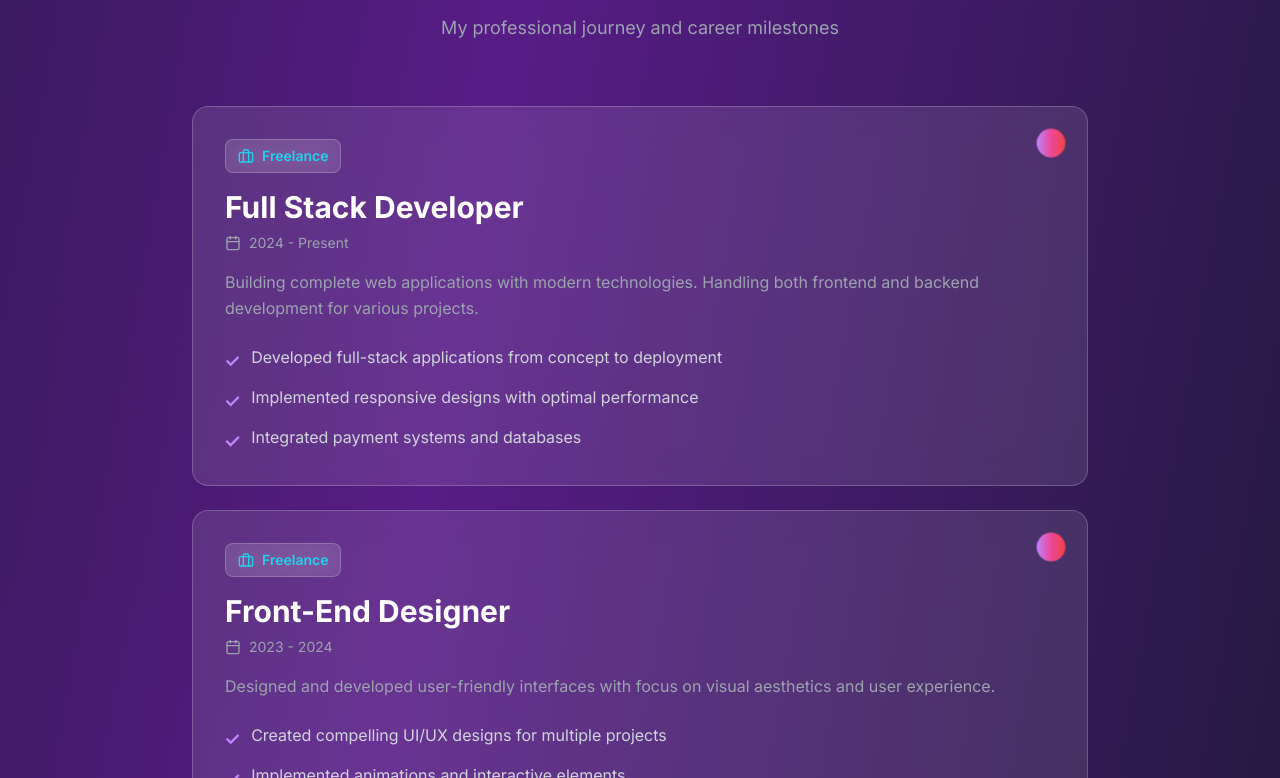
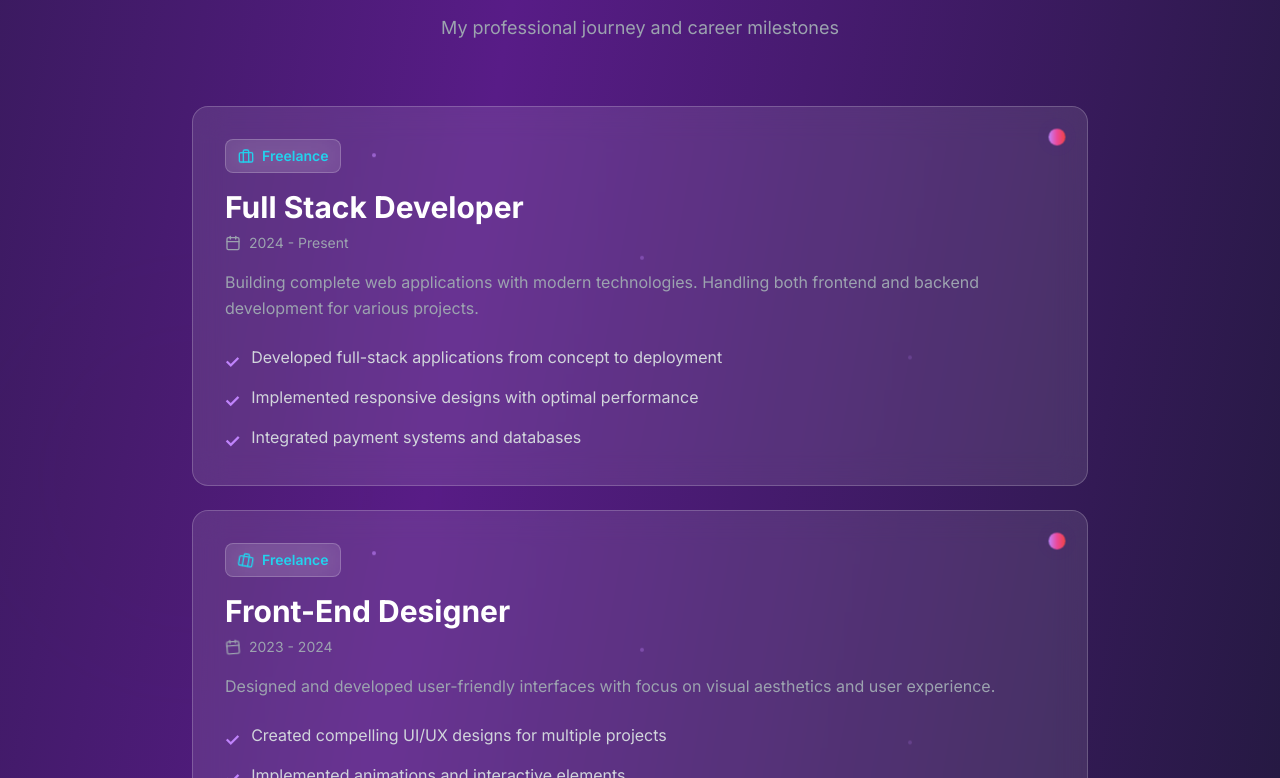
Before and after one commit to L0renZ121/L0renZ121.github.io, a Next.js app: page / in a window 1280 px wide. Shown: the part 4322-5100 px from the top of the page. Built offline with nearby package versions, Linux system fonts and the light colour scheme.

Commit message:
Enhance Experience section with animated background, border glow, and floating particles for improved visual engagement

```diff
--- a/components/sections/Experience.tsx
+++ b/components/sections/Experience.tsx
@@ -108,10 +108,68 @@ export default function Experience() {
               whileHover={{ y: -8, boxShadow: '0 20px 40px rgba(168, 85, 247, 0.2)' }}
               className="glass p-8 rounded-2xl relative group hover:shadow-2xl hover:shadow-purple-500/20 transition-all duration-500 overflow-hidden"
             >
+              {/* Animated background gradient on hover */}
+              <motion.div
+                className="absolute inset-0 bg-gradient-to-br from-purple-500/10 via-pink-500/10 to-red-500/10 opacity-0 group-hover:opacity-100 transition-opacity duration-500"
+                initial={{ opacity: 0 }}
+                whileHover={{ opacity: 1 }}
+              />
+
+              {/* Animated border glow */}
+              <motion.div
+                className="absolute inset-0 rounded-2xl opacity-0 group-hover:opacity-100 transition-opacity duration-500"
+                style={{
+                  background: 'linear-gradient(90deg, rgba(168,85,247,0.3), rgba(236,72,153,0.3), rgba(239,68,68,0.3))',
+                  backgroundSize: '200% 200%',
+                }}
+                animate={{
+                  backgroundPosition: ['0% 50%', '100% 50%', '0% 50%'],
+                }}
+                transition={{ duration: 3, repeat: Infinity }}
+              />
+
+              {/* Floating particles effect */}
+              {[...Array(3)].map((_, i) => (
+                <motion.div
+                  key={i}
+                  className="absolute w-1 h-1 bg-purple-400 rounded-full opacity-0 group-hover:opacity-60"
+                  style={{
+                    left: `${20 + i * 30}%`,
+                    top: `${20 + i * 25}%`,
+                  }}
+                  animate={{
+                    y: [-10, -30, -10],
+                    opacity: [0, 0.6, 0],
+                  }}
+                  transition={{
+                    duration: 2 + i * 0.5,
+                    repeat: Infinity,
+                    delay: i * 0.3,
+                  }}
+                />
+              ))}
+
               {/* Colored dot in top right */}
               <motion.div
-                className="absolute top-6 right-6 w-6 h-6 rounded-full bg-gradient-to-r from-purple-400 via-pink-500 to-red-500"
-                animate={{ scale: [1, 1.2, 1] }}
+                className="absolute top-6 right-6 w-3 h-3 rounded-full bg-gradient-to-r from-purple-400 via-pink-500 to-red-500"
+                animate={{
+                  scale: [1, 1.4, 1],
+                  boxShadow: [
+                    '0 0 0 0 rgba(168, 85, 247, 0.7)',
+                    '0 0 0 8px rgba(168, 85, 247, 0)',
+                    '0 0 0 0 rgba(168, 85, 247, 0)'
+                  ]
+                }}
+                transition={{ duration: 2, repeat: Infinity }}
+              />
+
+              {/* Ripple effect on dot */}
+              <motion.div
+                className="absolute top-6 right-6 w-3 h-3 rounded-full border-2 border-purple-400"
+                animate={{
+                  scale: [1, 2.5, 2.5],
+                  opacity: [0.6, 0, 0]
+                }}
                 transition={{ duration: 2, repeat: Infinity }}
               />
 
@@ -119,24 +177,47 @@ export default function Experience() {
                 {/* Company Badge and Role */}
                 <div className="flex items-start justify-between mb-4">
                   <motion.div
-                    className="flex items-center gap-2 px-3 py-1.5 glass rounded-lg text-sm font-semibold text-cyan-400"
+                    className="flex items-center gap-2 px-3 py-1.5 glass rounded-lg text-sm font-semibold text-cyan-400 relative overflow-hidden group/badge"
                     initial={{ opacity: 0, x: -20 }}
                     animate={isInView ? { opacity: 1, x: 0 } : {}}
                     transition={{ delay: index * 0.15 + 0.2 }}
+                    whileHover={{ scale: 1.05 }}
                   >
-                    <Briefcase className="w-4 h-4" />
-                    {exp.company}
+                    {/* Shine effect */}
+                    <motion.div
+                      className="absolute inset-0 bg-gradient-to-r from-transparent via-white/20 to-transparent"
+                      initial={{ x: '-100%' }}
+                      whileHover={{ x: '200%' }}
+                      transition={{ duration: 0.6 }}
+                    />
+                    <motion.div
+                      animate={{ rotate: [0, 10, -10, 0] }}
+                      transition={{ duration: 2, repeat: Infinity, delay: index * 0.3 }}
+                    >
+                      <Briefcase className="w-4 h-4 relative z-10" />
+                    </motion.div>
+                    <span className="relative z-10">{exp.company}</span>
                   </motion.div>
                 </div>
 
                 {/* Role Title */}
                 <motion.h3
-                  className="text-3xl font-bold mb-2 text-white group-hover:text-gradient-blue transition-all duration-300"
+                  className="text-3xl font-bold mb-2 text-white relative inline-block"
                   initial={{ opacity: 0, y: 10 }}
                   animate={isInView ? { opacity: 1, y: 0 } : {}}
                   transition={{ delay: index * 0.15 + 0.25 }}
+                  whileHover={{ scale: 1.02 }}
                 >
-                  {exp.role}
+                  <span className="relative z-10 group-hover:text-gradient transition-all duration-300">
+                    {exp.role}
+                  </span>
+                  {/* Underline effect */}
+                  <motion.span
+                    className="absolute bottom-0 left-0 h-0.5 bg-gradient-to-r from-purple-400 via-pink-500 to-red-500"
+                    initial={{ width: 0 }}
+                    whileHover={{ width: '100%' }}
+                    transition={{ duration: 0.3 }}
+                  />
                 </motion.h3>
 
                 {/* Period */}
@@ -146,7 +227,12 @@ export default function Experience() {
                   animate={isInView ? { opacity: 1 } : {}}
                   transition={{ delay: index * 0.15 + 0.3 }}
                 >
-                  <Calendar className="w-4 h-4" />
+                  <motion.div
+                    animate={{ rotate: [0, -5, 5, 0] }}
+                    transition={{ duration: 2, repeat: Infinity, delay: index * 0.4 }}
+                  >
+                    <Calendar className="w-4 h-4" />
+                  </motion.div>
                   <span>{exp.period}</span>
                 </motion.div>
 
@@ -174,9 +260,16 @@ export default function Experience() {
                       }}
                     >
                       <motion.span
-                        className="text-purple-400 mt-1 shrink-0 font-bold"
-                        animate={{ scale: [1, 1.2, 1] }}
+                        className="text-purple-400 mt-1 shrink-0 font-bold text-base relative"
+                        animate={{
+                          scale: [1, 1.15, 1],
+                        }}
                         transition={{ duration: 1.5, repeat: Infinity, delay: achIndex * 0.1 }}
+                        whileHover={{
+                          scale: 1.3,
+                          rotate: 360,
+                          textShadow: '0 0 8px rgba(168, 85, 247, 0.8)'
+                        }}
                       >
                         ✓
                       </motion.span>
```
